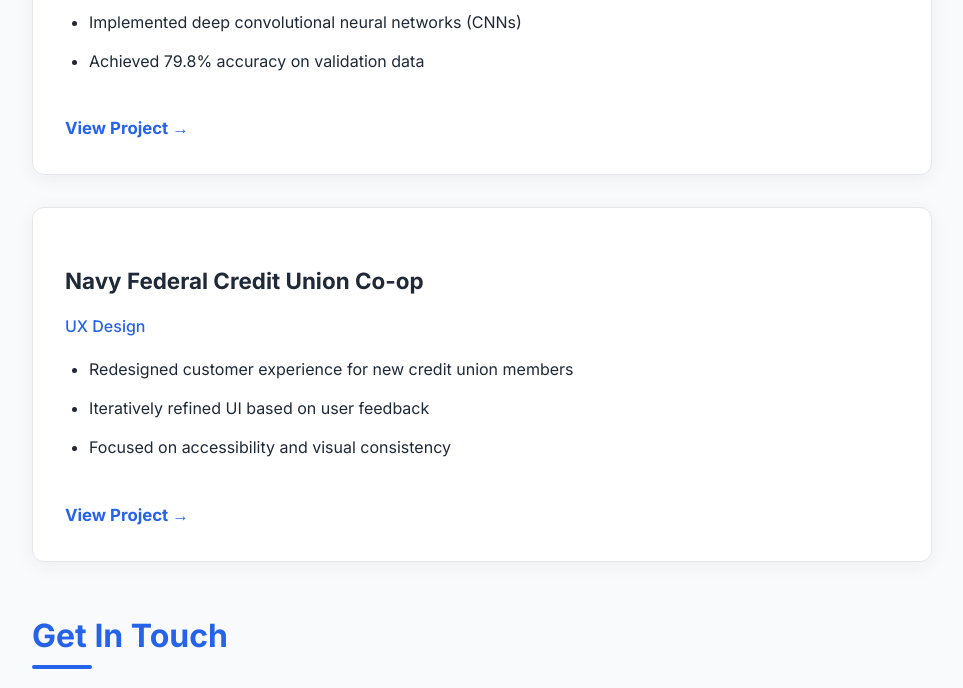
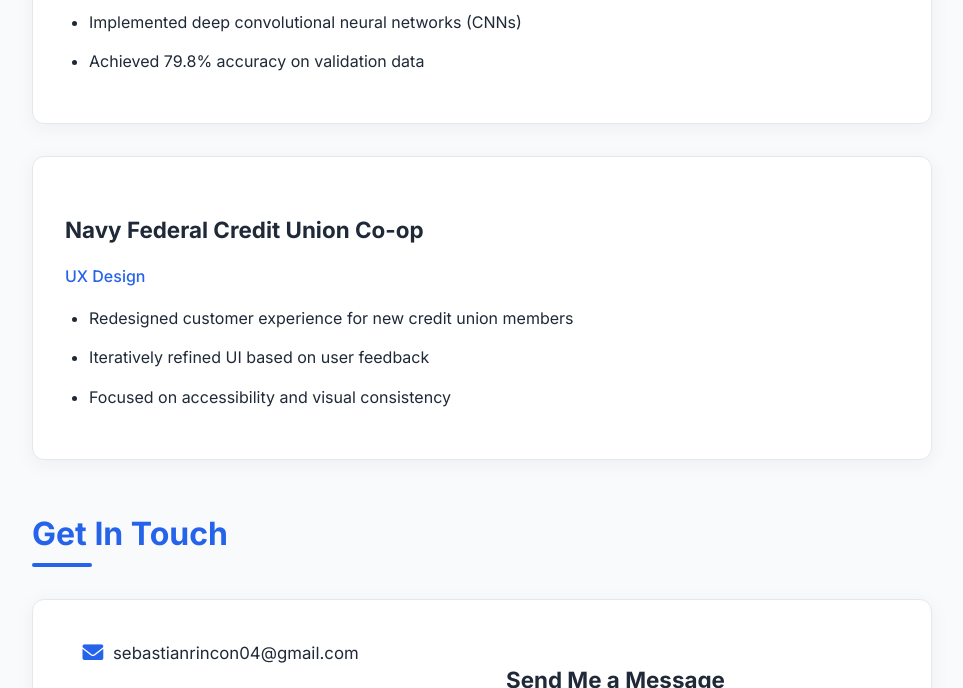
Before and after one commit to Sedan513/personal_website, a website: page index.html in a window 1280 px wide. Shown: the part 4409-5097 px from the top of the page, without its empty margins (158-1121 px from the left). Drawn offline with nearby package versions, Linux system fonts and the light colour scheme.

Commit message:
fixed more of the links

```diff
--- a/index.html
+++ b/index.html
@@ -150,7 +150,6 @@
                         <li>Implemented deep convolutional neural networks (CNNs)</li>
                         <li>Achieved 79.8% accuracy on validation data</li>
                     </ul>
-                    <a href="#" class="project-link">View Project →</a>
                 </div>
 
                 <div class="card">
@@ -161,7 +160,6 @@
                         <li>Iteratively refined UI based on user feedback</li>
                         <li>Focused on accessibility and visual consistency</li>
                     </ul>
-                    <a href="#" class="project-link">View Project →</a>
                 </div>
             </section>
 
```
